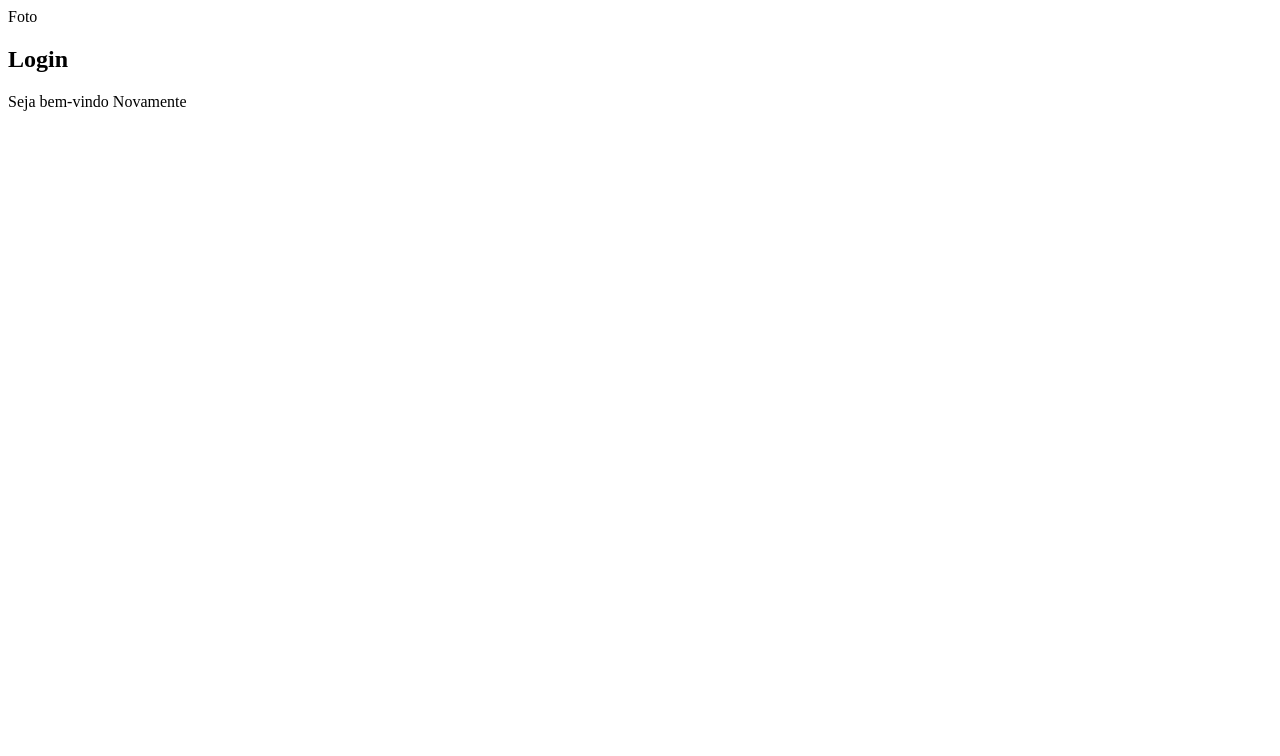
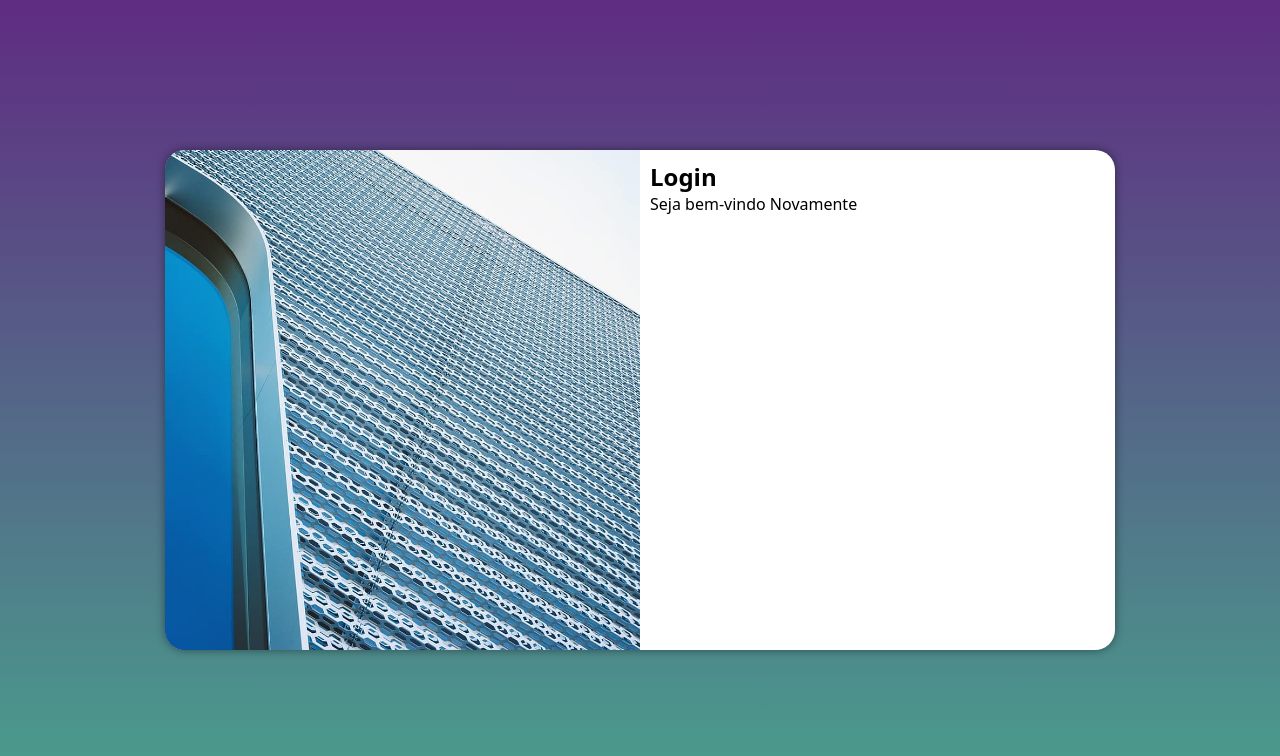
Before and after one commit to fernandohenrique01/projeto-login, a plain HTML site: page index.html in a window 1280 px wide. Drawn offline with Linux system fonts and the light colour scheme.

Commit message:
media query para outras telas

```diff
--- /dev/null
+++ b/estilos/media-query.css
@@ -0,0 +1,44 @@
+@charset "UTF-8";
+
+
+@media screen and (min-width: 768px) and (max-width: 992px) {
+    body {
+        background-image: linear-gradient(to top, #49a08d, #5f2c82 );
+    }
+
+    section#login {
+        width: 80vw;
+    }
+
+    section#login > div#imagem {
+        float: left;
+        width: 30%;
+        height: 100%;
+    }
+
+    section#login > div#formulario {
+        float: right;
+        width: 70%;
+    }
+}
+
+@media screen and (min-width: 992px) {
+    body {
+        background-image: linear-gradient(to top, #49a08d, #5f2c82 );
+    }
+
+    section#login {
+        width: 950px;
+    }
+
+    section#login > div#imagem {
+        float: left;
+        width: 50%;
+        height: 100%;
+    }
+
+    section#login > div#formulario {
+        float: right;
+        width: 50%;
+    }
+}
--- a/estilos/style.css
+++ b/estilos/style.css
@@ -5,3 +5,50 @@
 Verde: #49a08d
 Lilás: #5f2c82
 */
+
+* {
+    font-family: system-ui, -apple-system, BlinkMacSystemFont, 'Segoe UI', Roboto, Oxygen, Ubuntu, Cantarell, 'Open Sans', 'Helvetica Neue', sans-serif;
+    padding: 0px;
+    margin: 0px;
+    box-sizing: border-box;
+}
+
+body, html {
+    background-color: #5f2c82;
+    height: 100vh;
+    width: 100vw;
+}
+
+main {
+    position: relative;
+    height: 100vh;
+    width: 100vw;
+}
+
+section#login {
+    position: absolute;
+    top: 50%;
+    left: 50%;
+    transform: translate(-50%, -50%);
+    overflow: hidden;
+    background-color: white;
+    width: 250px;
+    height: 500px;
+    border-radius: 20px;
+    box-shadow: 0px 0px 10px rgba(0, 0, 0, 0.450);
+    transition: width 0.3s, height 0.3s;
+    transition-timing-function: ease;
+}
+
+section#login > div#imagem {
+    display: block;
+    background: #5f2c82 url(../imagens/metal.jpg) no-repeat;
+    background-size: cover;
+    background-position: left bottom;
+    height: 200px;
+}
+
+section#login > div#formulario {
+    display: block;
+    padding: 10px;
+}
--- a/index.html
+++ b/index.html
@@ -5,12 +5,12 @@
     <meta name="viewport" content="width=device-width, initial-scale=1.0">
     <title>Login</title>
     <link rel="stylesheet" href="estilos/style.css">
+    <link rel="stylesheet" href="estilos/media-query.css">
 </head>
 <body>
     <main>
         <section id="login">
             <div id="imagem">
-                Foto
             </div>
             <div id="formulario">
                 <h1>Login</h1>
```
